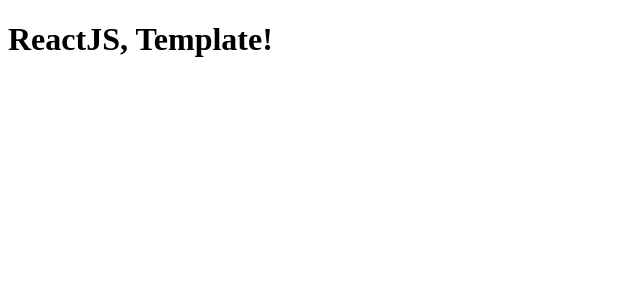
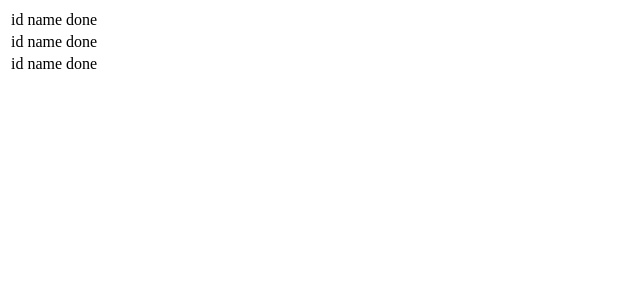
Before and after one commit to Jeanramos500/Alimentacao-frontend, a React (Create React App) app: page / in a window 1280 px wide. Shown: the top 300 px of the page, without its empty margins (0-640 px from the left). Built offline with nearby package versions, Linux system fonts and the light colour scheme.

Commit message:
comit teste

```diff
--- a/src/App.js
+++ b/src/App.js
@@ -1,7 +1,25 @@
 import React from 'react';
 
+const lista=[
+    {id: 1,name:'Estudar', done: false},
+    {id: 2,name:'Comer', done: false},
+    {id: 3,name:'Descansar', done: true},
+]
+
+
 function App() {
-  return <h1>ReactJS, Template!</h1>
-}
+
+    return (
+    <table>
+        {lista.map(item => (
+        <tr>
+            <td>id</td>
+            <td>name</td>
+            <td>done</td>
+        </tr>
+    ))}
+    </table>
+    );
+        }
 
 export default App;
```
